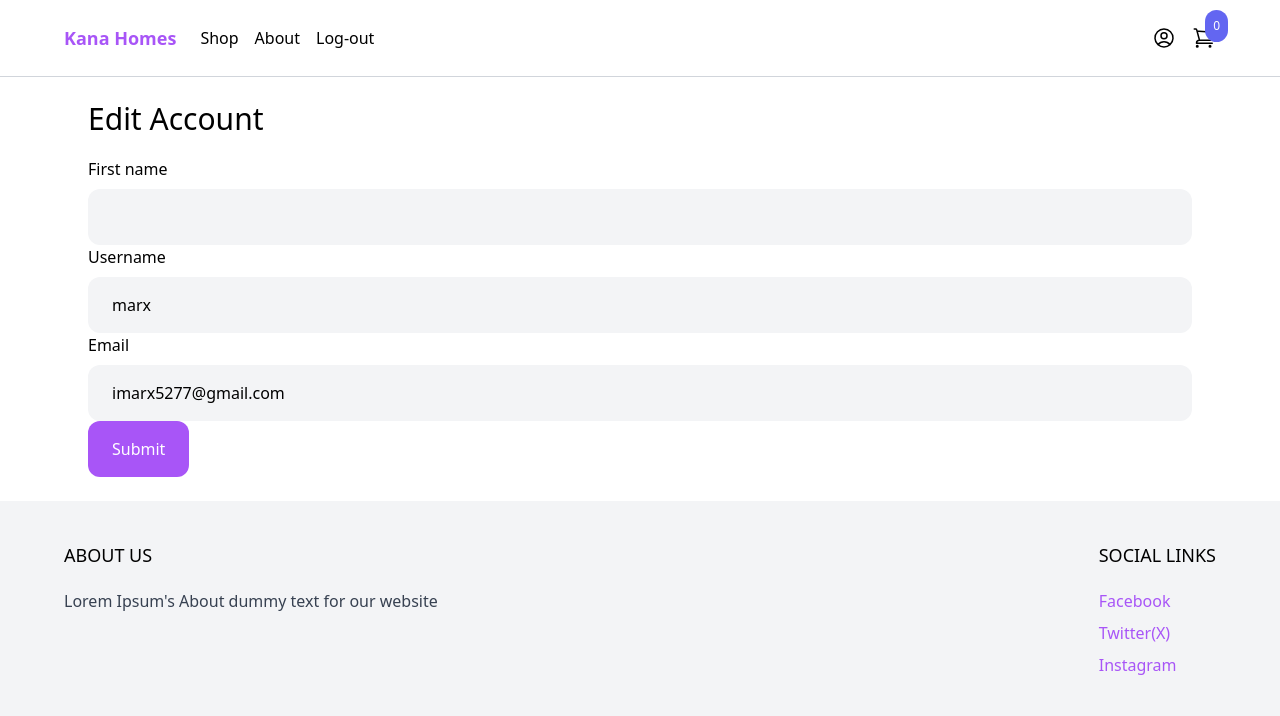
After one commit to Marx-wrld/KanaHomes, a Django app: page /myaccount/edit/ in a window 1280 px wide. The commit adds this page. Shown: the top 716 px of the page. Run offline with Django 4.2, Linux system fonts and the light colour scheme; a user stored in the database is signed in; some libraries are stand-ins or nearby versions.

Commit message:
Formatting the account page content

```diff
--- /dev/null
+++ b/Kana/core/templates/core/edit_myaccount.html
@@ -0,0 +1,33 @@
+{% extends 'core/base.html' %}
+
+{% block title %}Edit Account{% endblock %}
+
+{% block content%}
+
+<div class="max-w-6xl mx-auto p-6">
+    <h1 class="mb-5 text-3xl">
+        Edit Account
+    </h1>
+
+    <form method="POST" action=".">
+        <div>
+            <label for="">First name</label>
+            <input name="first_name" type="text" value="{{ request.user.first_name }} " class="w-full mt-2 py-4 px-6 bg-gray-100 rounded-xl ">
+         </div>
+
+         <div>
+            <label for="">Username</label>
+            <input name="username" type="text" value="{{ request.user.username }} " class="w-full mt-2 py-4 px-6 bg-gray-100 rounded-xl ">
+         </div>
+
+         <div>
+            <label for="">Email</label>
+            <input name="email" type="email" value="{{ request.user.email }} " class="w-full mt-2 py-4 px-6 bg-gray-100 rounded-xl ">
+         </div>
+
+         <div>
+            <button class="py-4 px-6 rounded-xl text-white bg-purple-500">Submit</button>
+         </div>
+    </form>
+</div>
+{% endblock %}
--- a/Kana/core/templates/core/myaccount.html
+++ b/Kana/core/templates/core/myaccount.html
@@ -12,7 +12,9 @@
     <div class="mb-6">
         <strong>Name: </strong>{{ request.user.get_full_name }} <br>
         <strong>Username: </strong>{{ request.user.username }} <br>
-        <strong>Email: </strong>{{ request.user.email }}
+        <strong>Email: </strong>{{ request.user.email }} <br>
+
+        <a href="{% url 'edit_myaccount' %}">Edit</a>
     </div>
 
     <hr>
--- a/Kana/core/urls.py
+++ b/Kana/core/urls.py
@@ -1,6 +1,6 @@
 from django.urls import path
 from django.contrib.auth import views
-from core.views import frontpage, shop, signup, myaccount
+from core.views import frontpage, shop, signup, myaccount, edit_myaccount
 from product.views import product
 
 
@@ -10,6 +10,7 @@ urlpatterns = [
     path('login/', views.LoginView.as_view(template_name='core/login.html'), name='login'),
     path('logout/', views.LogoutView.as_view(), name='logout'),
     path('myaccount/', myaccount, name='myaccount'),
+    path('myaccount/edit/', edit_myaccount, name='edit_myaccount'),
     path('shop/', shop, name='shop'),
     path('shop/<slug:slug>/', product, name='product'), #This means that we want slug to be a dynamic part of the url, so here we expect a slug and we give it a name of slug
 ]
--- a/Kana/core/views.py
+++ b/Kana/core/views.py
@@ -25,6 +25,10 @@ def signup(request):
     return render(request, 'core/signup.html', {'form': form})
 
 @login_required
+def edit_myaccount(request):
+    return render(request, 'core/edit_myaccount.html')
+
+@login_required
 def myaccount(request):
     return render(request, 'core/myaccount.html')
 
```
